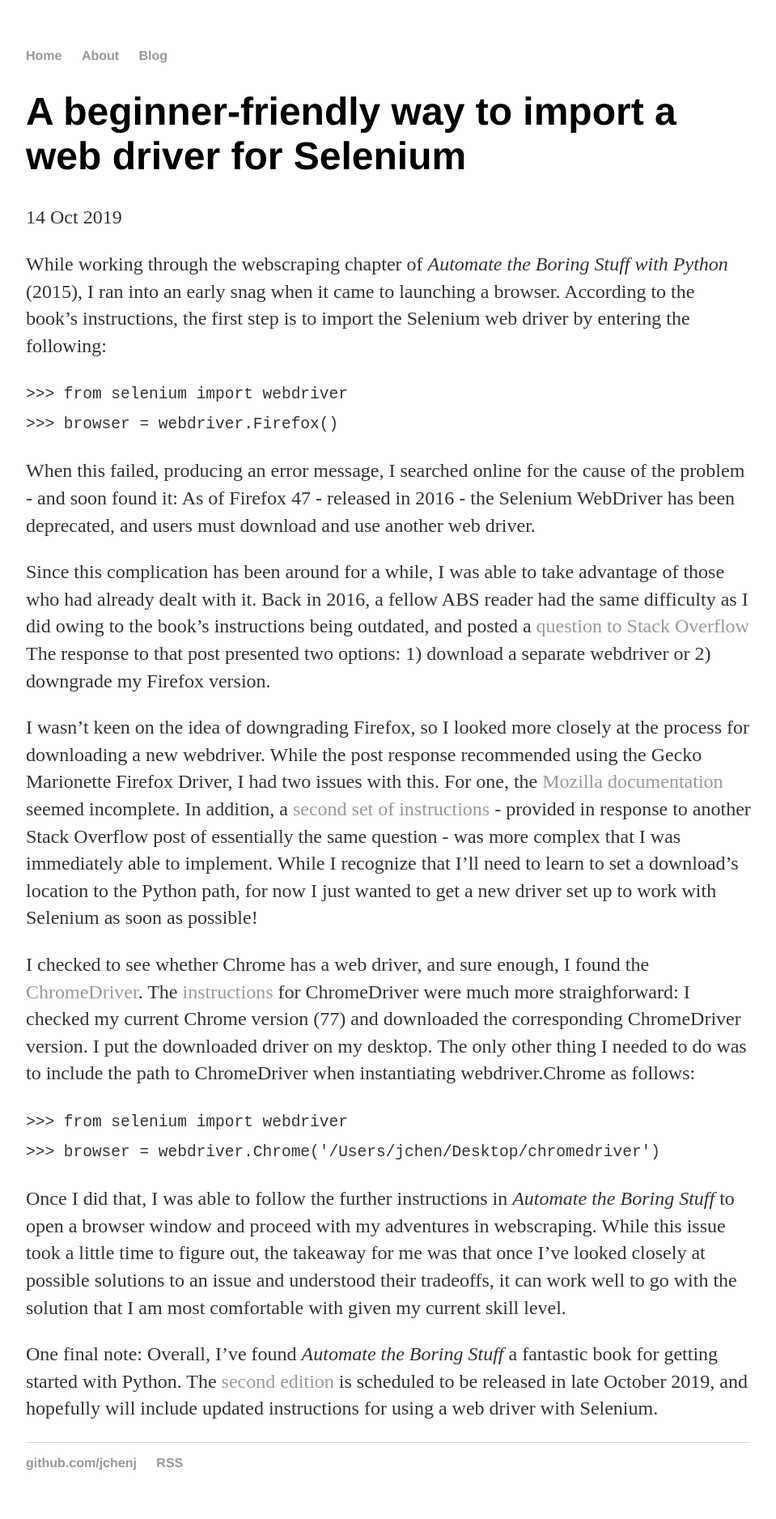
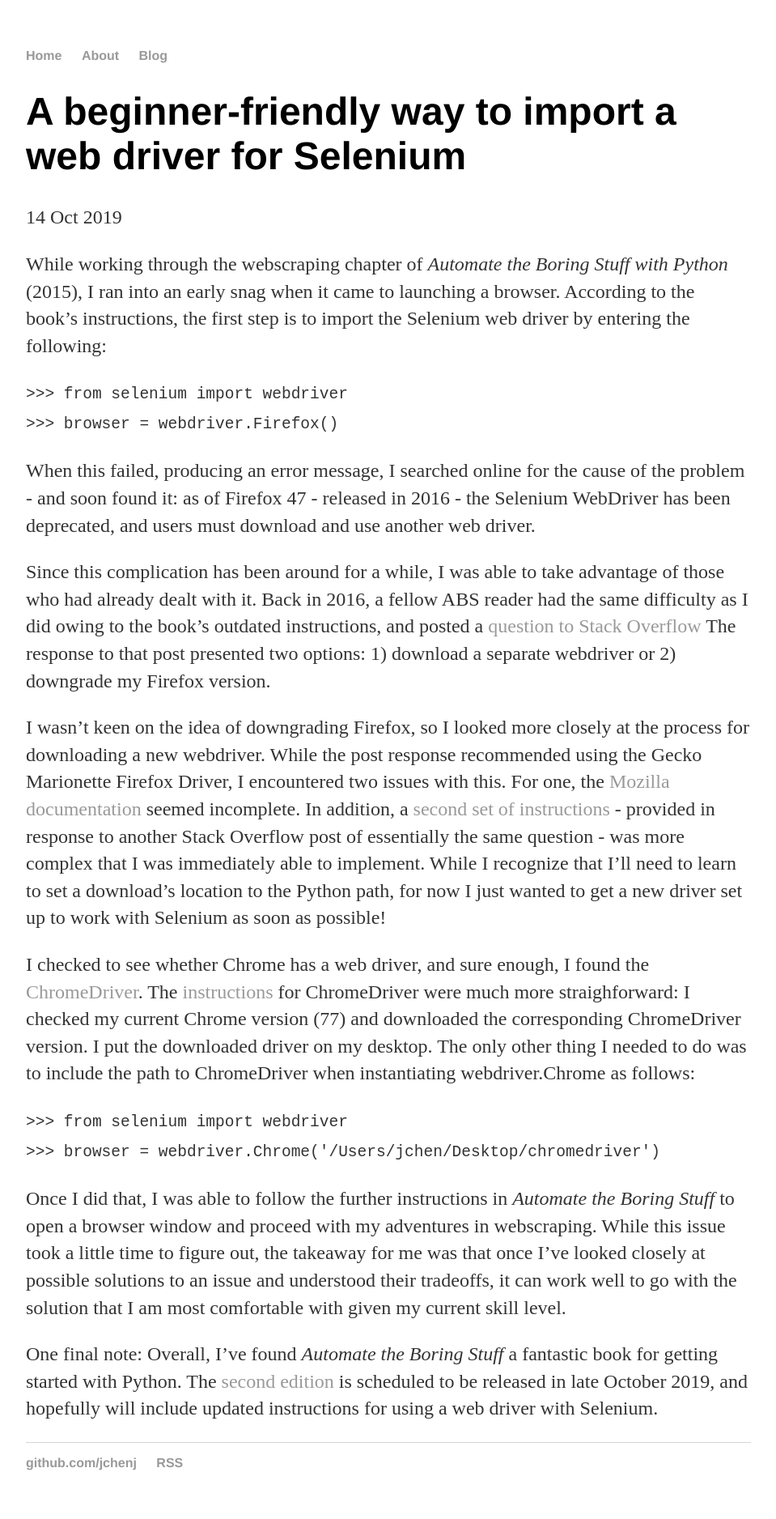
Before and after one commit to jchenj/jchenj.github.io, a Jekyll site: the page built from _posts/2019-10-14-selenium-webdriver-beginner-friendly.md, in a window 1280 px wide. Shown: the whole page at 81% size, without its empty margins (160-1119 px from the left). Built offline with Jekyll 4.4.1, drawn with Linux system fonts in a browser that asks for light colours.

Commit message:
Update 2019-10-14-selenium-webdriver-beginner-friendly.md

```diff
--- a/_posts/2019-10-14-selenium-webdriver-beginner-friendly.md
+++ b/_posts/2019-10-14-selenium-webdriver-beginner-friendly.md
@@ -9,11 +9,11 @@
 `>>> from selenium import webdriver`\\
 `>>> browser = webdriver.Firefox()`
 
-When this failed, producing an error message, I searched online for the cause of the problem - and soon found it: As of Firefox 47 - released in 2016 - the Selenium WebDriver has been deprecated, and users must download and use another web driver.
+When this failed, producing an error message, I searched online for the cause of the problem - and soon found it: as of Firefox 47 - released in 2016 - the Selenium WebDriver has been deprecated, and users must download and use another web driver.
 
-Since this complication has been around for a while, I was able to take advantage of those who had already dealt with it. Back in 2016, a fellow ABS reader had the same difficulty as I did owing to the book's instructions being outdated, and posted a [question to Stack Overflow](https://stackoverflow.com/questions/37966050/automate-the-boring-stuff-with-python-outdated-instructions-for-launching-seleni) The response to that post presented two options: 1) download a separate webdriver or 2) downgrade my Firefox version.
+Since this complication has been around for a while, I was able to take advantage of those who had already dealt with it. Back in 2016, a fellow ABS reader had the same difficulty as I did owing to the book's outdated instructions, and posted a [question to Stack Overflow](https://stackoverflow.com/questions/37966050/automate-the-boring-stuff-with-python-outdated-instructions-for-launching-seleni) The response to that post presented two options: 1) download a separate webdriver or 2) downgrade my Firefox version.
 
-I wasn't keen on the idea of downgrading Firefox, so I looked more closely at the process for downloading a new webdriver. While the post response recommended using the Gecko Marionette Firefox Driver, I had two issues with this. For one, the [Mozilla documentation](https://developer.mozilla.org/en-US/docs/Web/WebDriver) seemed incomplete. In addition, a [second set of instructions](https://stackoverflow.com/questions/37761668/cant-open-browser-with-selenium-after-firefox-update) - provided in response to another Stack Overflow post of essentially the same question - was more complex that I was immediately able to implement. While I recognize that I'll need to learn to set a download's location to the Python path, for now I just wanted to get a new driver set up to work with Selenium as soon as possible!
+I wasn't keen on the idea of downgrading Firefox, so I looked more closely at the process for downloading a new webdriver. While the post response recommended using the Gecko Marionette Firefox Driver, I encountered two issues with this. For one, the [Mozilla documentation](https://developer.mozilla.org/en-US/docs/Web/WebDriver) seemed incomplete. In addition, a [second set of instructions](https://stackoverflow.com/questions/37761668/cant-open-browser-with-selenium-after-firefox-update) - provided in response to another Stack Overflow post of essentially the same question - was more complex that I was immediately able to implement. While I recognize that I'll need to learn to set a download's location to the Python path, for now I just wanted to get a new driver set up to work with Selenium as soon as possible!
 
 I checked to see whether Chrome has a web driver, and sure enough, I found the [ChromeDriver](https://sites.google.com/a/chromium.org/chromedriver/). The [instructions](https://sites.google.com/a/chromium.org/chromedriver/getting-started) for ChromeDriver were much more straighforward: I checked my current Chrome version (77) and downloaded the corresponding ChromeDriver version. I put the downloaded driver on my desktop. The only other thing I needed to do was to include the path to ChromeDriver when instantiating webdriver.Chrome as follows:
 
```
